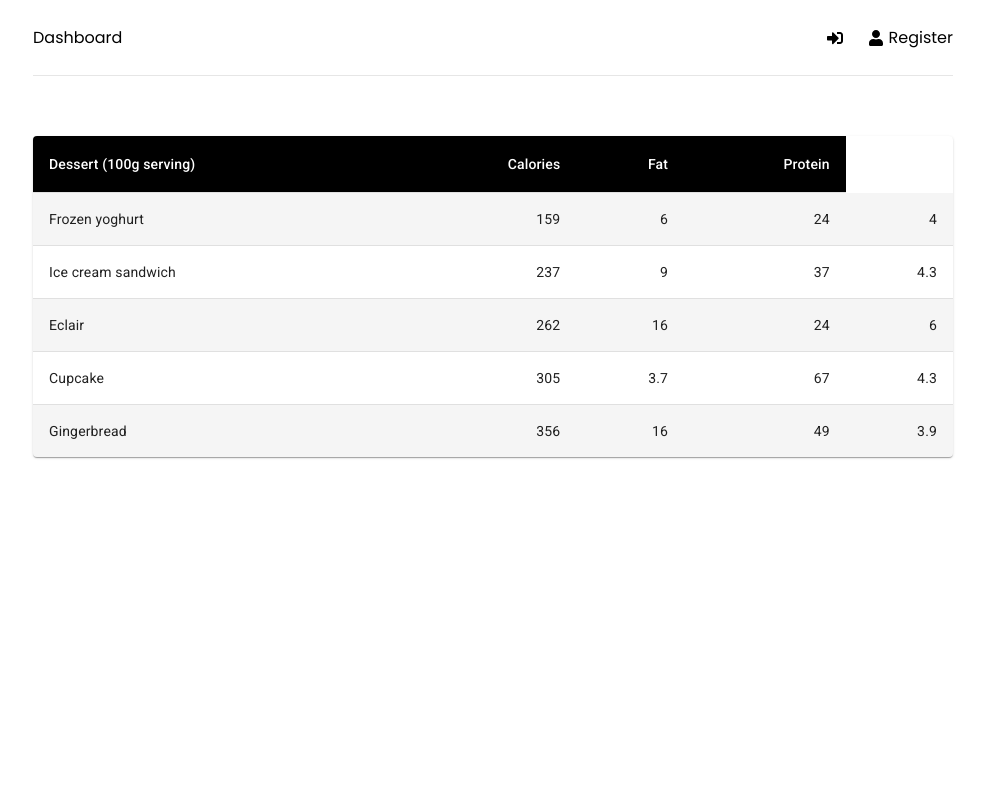
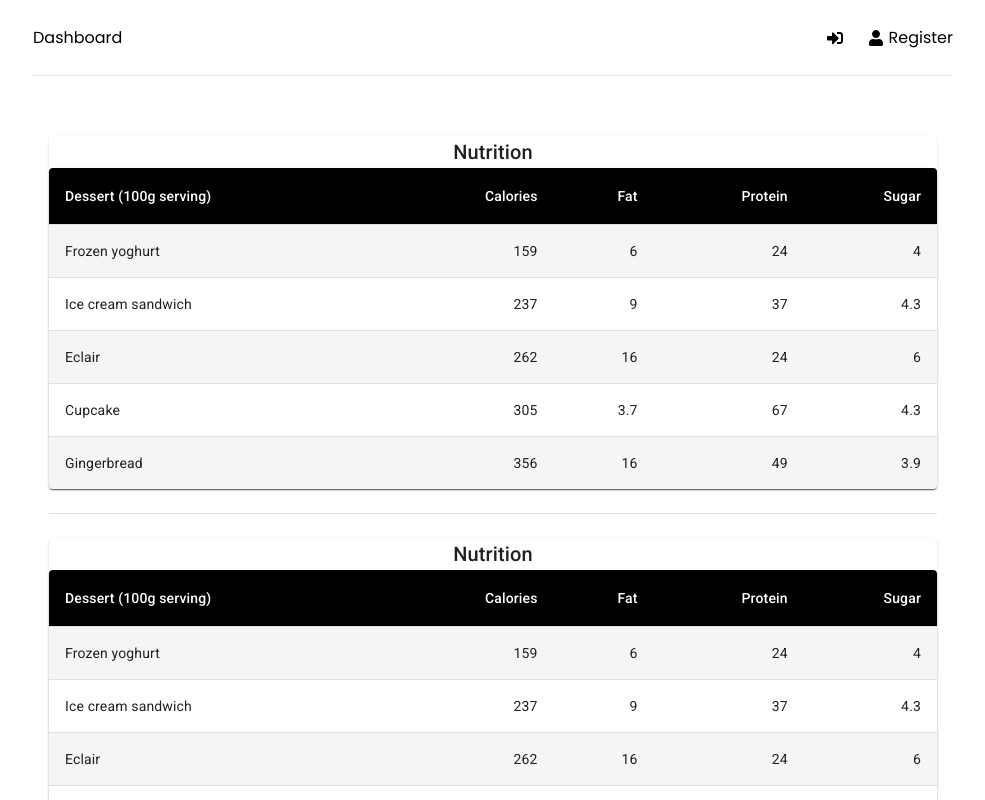
Before and after one commit to Cyrus311/jira-report-tool, a React (Vite) app: page / in a window 1280 px wide. Shown: the top 800 px of the page, without its empty margins (147-1132 px from the left). Built offline with nearby package versions, Linux system fonts and the light colour scheme.

Commit message:
datatable component upgraded

```diff
--- a/src/components/DataTable2.jsx
+++ b/src/components/DataTable2.jsx
@@ -1,12 +1,14 @@
 import * as React from "react";
 import { styled } from "@mui/material/styles";
+import Box from "@mui/material/Box";
+import Paper from "@mui/material/Paper";
+import Typography from "@mui/material/Typography";
 import Table from "@mui/material/Table";
 import TableBody from "@mui/material/TableBody";
 import TableCell, { tableCellClasses } from "@mui/material/TableCell";
 import TableContainer from "@mui/material/TableContainer";
 import TableHead from "@mui/material/TableHead";
 import TableRow from "@mui/material/TableRow";
-import Paper from "@mui/material/Paper";
 
 const StyledTableCell = styled(TableCell)(({ theme }) => ({
   [`&.${tableCellClasses.head}`]: {
@@ -28,26 +30,18 @@ const StyledTableRow = styled(TableRow)(({ theme }) => ({
   }
 }));
 
-function createColumn() {
-  return ["Calories", "Fat", "Protein"];
-}
-
-function createRow(name, calories, fat, carbs, protein) {
-  return { name, calories, fat, carbs, protein };
-}
-
-const columns = createColumn();
-
-const rows = [
-  createRow("Frozen yoghurt", 159, 6.0, 24, 4.0),
-  createRow("Ice cream sandwich", 237, 9.0, 37, 4.3),
-  createRow("Eclair", 262, 16.0, 24, 6.0),
-  createRow("Cupcake", 305, 3.7, 67, 4.3),
-  createRow("Gingerbread", 356, 16.0, 49, 3.9)
-];
-
-function DataTable2() {
+function DataTable2({ header, columns, rows }) {
   return (
+    <Box sx={{ my: 3, mx: 2 }}>
+      <Paper sx={{ width: "100%", mb: 2 }}>
+        <Typography
+          sx={{ flex: "1 1 100%" }}
+          variant="h6"
+          id="tableTitle"
+          component="div"
+        >
+          {header || "Header"}
+        </Typography>
         <TableContainer component={Paper}>
           <Table sx={{ minWidth: 700 }} aria-label="customized table">
             <TableHead>
@@ -64,7 +58,9 @@ function DataTable2() {
                   <StyledTableCell component="th" scope="row">
                     {row.name}
                   </StyledTableCell>
-              <StyledTableCell align="right">{row.calories}</StyledTableCell>
+                  <StyledTableCell align="right">
+                    {row.calories}
+                  </StyledTableCell>
                   <StyledTableCell align="right">{row.fat}</StyledTableCell>
                   <StyledTableCell align="right">{row.carbs}</StyledTableCell>
                   <StyledTableCell align="right">{row.protein}</StyledTableCell>
@@ -73,6 +69,8 @@ function DataTable2() {
             </TableBody>
           </Table>
         </TableContainer>
+      </Paper>
+    </Box>
   );
 }
 
--- a/src/pages/Dashboard.jsx
+++ b/src/pages/Dashboard.jsx
@@ -1,8 +1,36 @@
 // import DataTable from "../components/DataTable";
+import Divider from "@mui/material/Divider";
+import Box from "@mui/material/Box";
 import DataTable from "../components/DataTable2";
 
+function createColumn() {
+  return ["Calories", "Fat", "Protein", "Sugar"];
+}
+
+function createRow(name, calories, fat, carbs, protein) {
+  return { name, calories, fat, carbs, protein };
+}
+
 function Dashboard() {
-  return <DataTable />;
+  const rows = [
+    createRow("Frozen yoghurt", 159, 6.0, 24, 4.0),
+    createRow("Ice cream sandwich", 237, 9.0, 37, 4.3),
+    createRow("Eclair", 262, 16.0, 24, 6.0),
+    createRow("Cupcake", 305, 3.7, 67, 4.3),
+    createRow("Gingerbread", 356, 16.0, 49, 3.9)
+  ];
+
+  return (
+    <Box>
+      <DataTable header="Nutrition" rows={rows} columns={createColumn()} />
+      <Divider variant="middle" />
+      <DataTable header="Nutrition" rows={rows} columns={createColumn()} />
+      <Divider variant="middle" />
+      <DataTable header="Nutrition" rows={rows} columns={createColumn()} />
+      <Divider variant="middle" />
+      <DataTable header="Nutrition" rows={rows} columns={createColumn()} />
+    </Box>
+  );
 }
 
 export default Dashboard;
```
Lines whose indentation alone changed are shown as unchanged.
